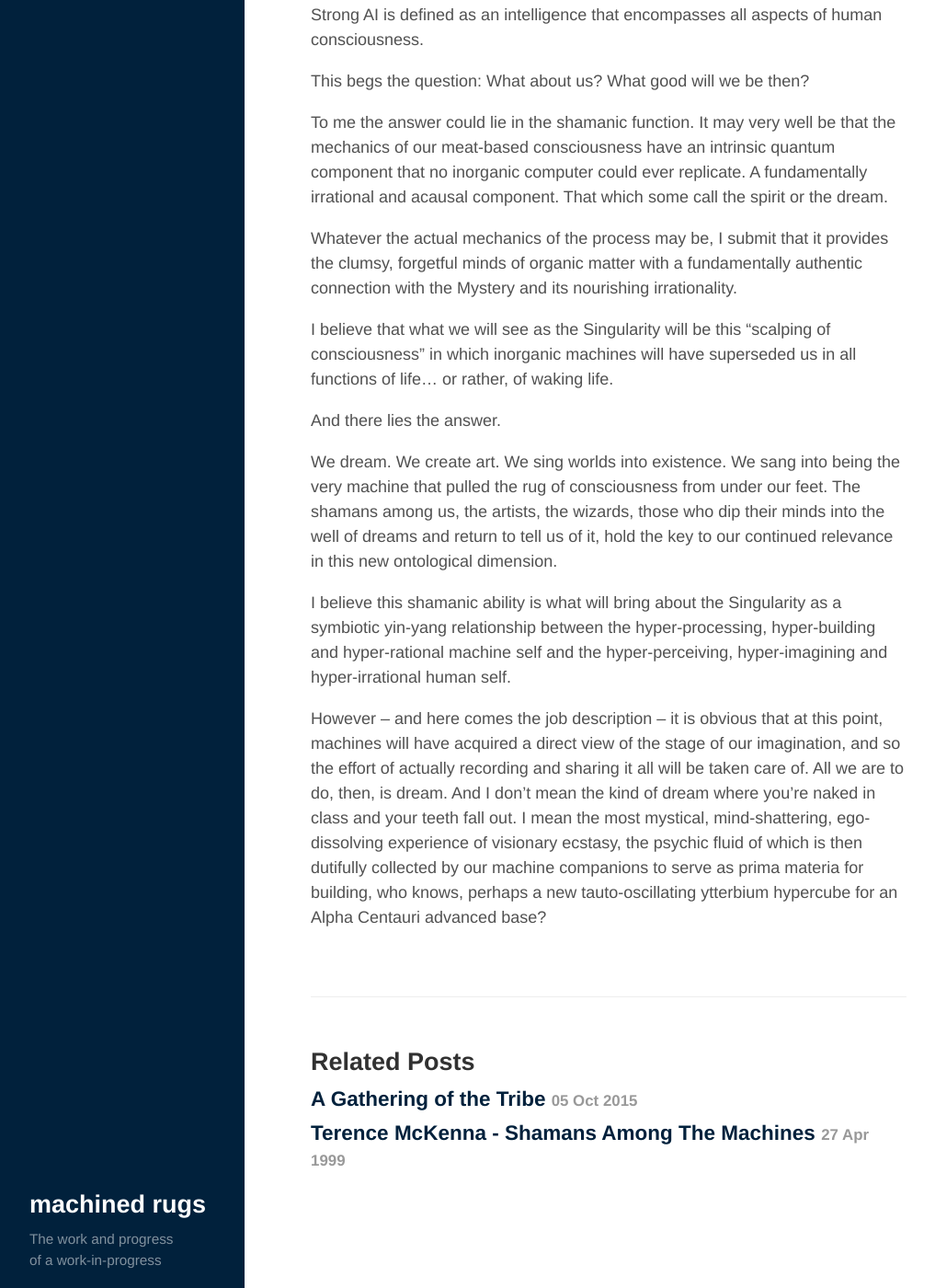
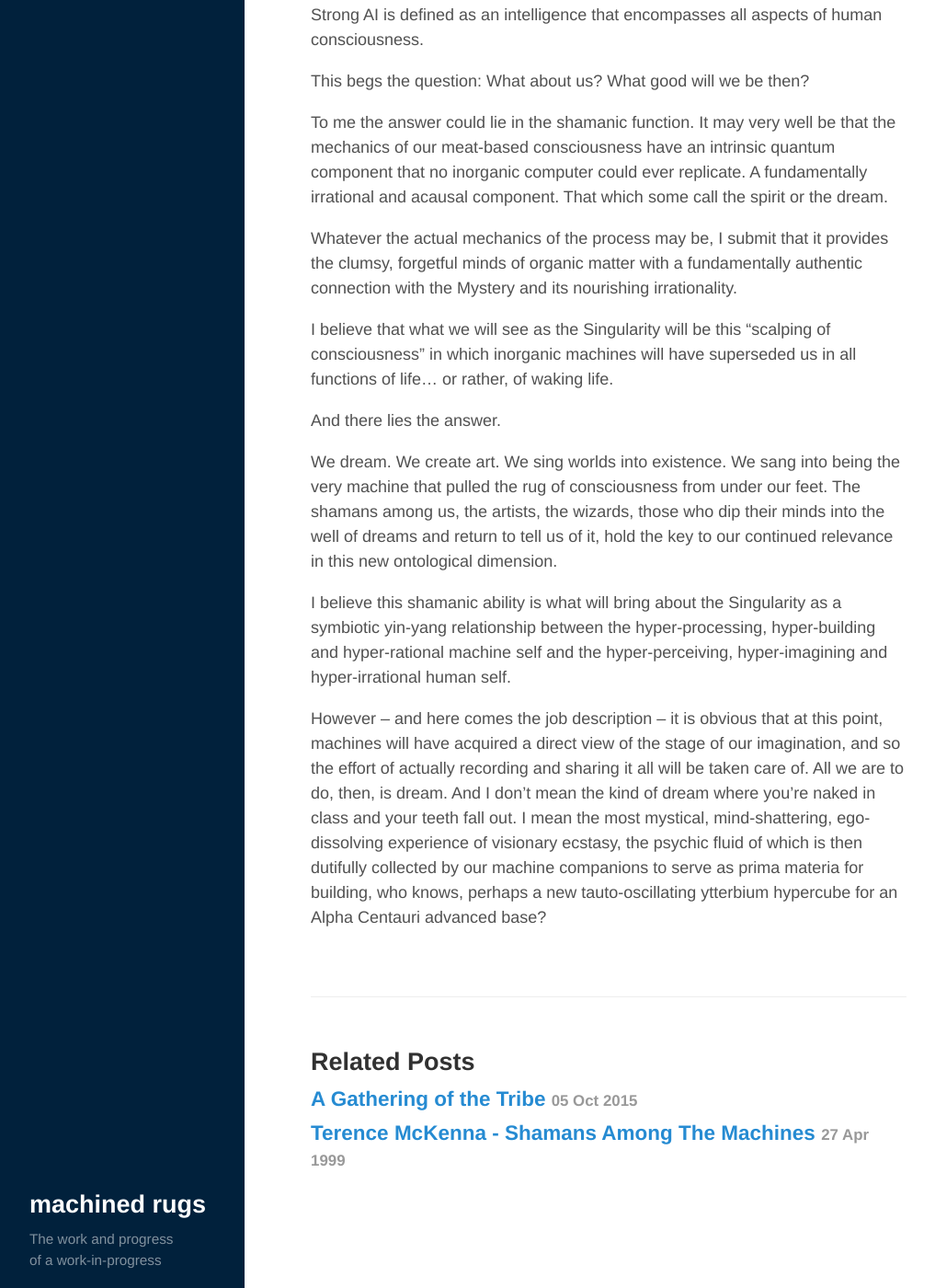
Before and after one commit to erdence/erdence.github.io, a Jekyll site: the page built from _posts/2015-10-01-shamanic-vision-singularity.markdown, in a window 1280 px wide and 1400 px high, scrolled down 202 px. Shown: the whole window at 92% size, without its empty margins (4-1021 px from the left). Built offline with Jekyll 4.4.1, drawn with Linux system fonts in a browser that asks for light colours.

Commit message:
Removed hyperlink coloring

```diff
--- a/public/css/hyde.css
+++ b/public/css/hyde.css
@@ -182,8 +182,6 @@ a.sidebar-nav-item:focus {
   background-color: #01213C;
 }
 .theme-base-08 .content a,
-.theme-base-08 .related-posts li a:hover {
-  color: #01213C;
 }
 
 /* Dark Red */
```
